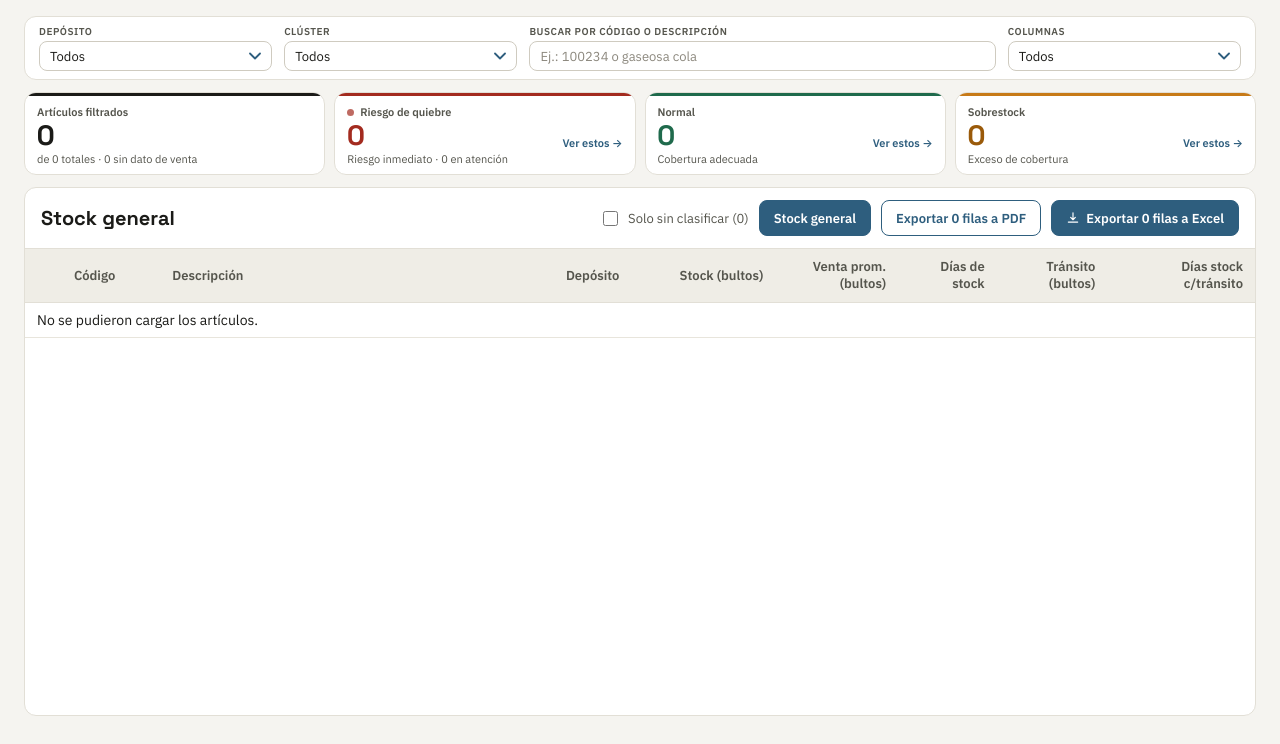
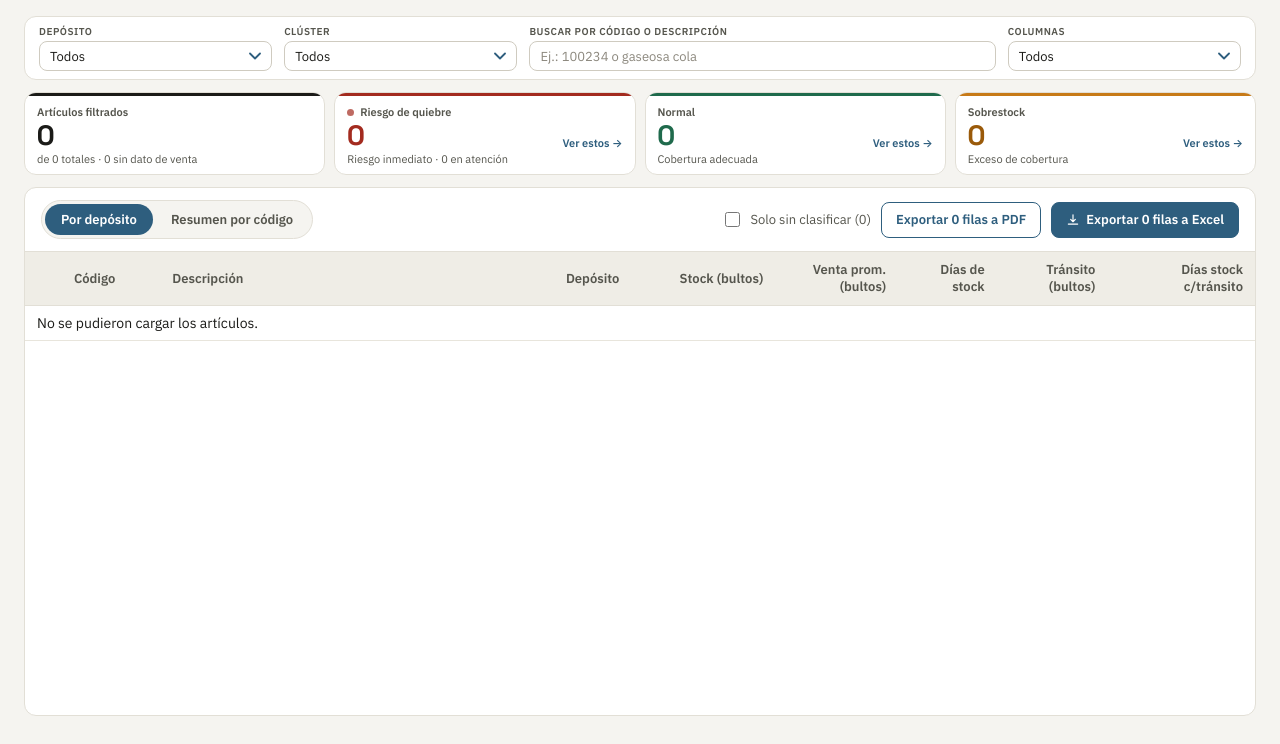
Before and after one commit to n-miranda/proyecto-bebidas, a Flask app: page / in a window 1280 px wide. Shown: the part 56-800 px from the top of the page. Run offline with Flask 3, Linux system fonts and the light colour scheme.

Commit message:
Incorporar Resumen por codigo a la ventana principal como una 2da vista (antes abria /stock-general en otra pestana)
- index.html: selector de vista (tabs) reemplaza al boton Stock general;
  se agrega la tabla de resumen (thead dinamico) dentro de la misma tabla-card,
  oculta por defecto; se identifican los filtros que no aplican a esa vista
- app.js: agruparPorCodigo/renderResumen/exportarResumenExcel portados desde
  stock_general.js, reusando 'articulos' ya cargado (sin fetch aparte);
  cambiarVista() togglea tabla/acciones/filtros/KPIs y el titulo de la
  pestana para que siempre quede claro cual vista esta activa; los clicks
  de header-sort quedan escopeados a #tabla-stock para no chocar con el
  thead dinamico del resumen
- estilos.css: [hidden]{display:none!important} (ya que varios bloques que
  se ocultan definen su propio display), tabs de vista con estado activo

La pagina /stock-general standalone se deja intacta por compatibilidad,
pero ya no se linkea desde el dashboard.

Co-Authored-By: Claude Sonnet 5 <noreply@anthropic.com>

```diff
--- a/src/web/static/app.js
+++ b/src/web/static/app.js
@@ -38,7 +38,6 @@
   const btnExportarPdf = document.getElementById("btn-exportar-pdf");
   const btnExportarCantidadEl = document.getElementById("btn-exportar-cantidad");
   const btnExportarPdfCantidadEl = document.getElementById("btn-exportar-pdf-cantidad");
-  const btnStockGeneral = document.getElementById("btn-stock-general");
   const inputBuscador = document.getElementById("filtro-buscador");
   const checkSinClasificar = document.getElementById("filtro-sin-clasificar");
   const contadorSinClasificarEl = document.getElementById("contador-sin-clasificar");
@@ -62,6 +61,27 @@
   };
   const valorPrevioKpi = { total: 0, rojo: 0, verde: 0, sobrestock: 0 };
   const reducirMovimiento = window.matchMedia("(prefers-reduced-motion: reduce)");
+
+  // ---------- Vista "Resumen por codigo" (antes /stock-general en otra
+  // pestana) -- ver cambiarVista() mas abajo para como se togglea.
+  const vistaTabs = document.querySelectorAll(".vista-tab");
+  const scrollDeposito = document.getElementById("scroll-deposito");
+  const scrollResumen = document.getElementById("scroll-resumen");
+  const accionesDeposito = document.getElementById("acciones-deposito");
+  const accionesResumen = document.getElementById("acciones-resumen");
+  const filtroDepositoWrap = document.getElementById("filtro-deposito-wrap");
+  const filtroClusterWrap = document.getElementById("filtro-cluster-wrap");
+  const filtroColumnasWrap = document.getElementById("filtro-columnas-wrap");
+  const kpisEl = document.getElementById("kpis");
+  const encabezadoTablaResumen = document.getElementById("encabezado-tabla-resumen");
+  const cuerpoTablaResumen = document.getElementById("cuerpo-tabla-resumen");
+  const btnExportarResumen = document.getElementById("btn-exportar-resumen");
+
+  let vistaActual = "deposito"; // "deposito" | "resumen"
+  let filasResumen = [];
+  let depositosResumen = [];
+  let ordenCampoResumen = null;
+  let ordenAscendenteResumen = true;
 
   // Los KPI cuentan de 0 al valor solo en la carga inicial (o tras "Actualizar
   // datos"); al filtrar en vivo se muestra el valor directo, sin animar.
@@ -178,6 +198,231 @@
       .map((campo) => `[data-campo="${campo}"] { display: none; }`)
       .join("\n");
   }
+
+  // Un mismo codigo puede traer una fila por deposito (ver consolidador.py):
+  // se agrupa por codigo y el stock de cada deposito pasa a ser una columna
+  // propia, en vez de una fila aparte -- para que los depositos se vean uno
+  // al lado del otro. Reusa 'articulos', que ya esta cargado para la vista
+  // "Por deposito"; no hace falta un segundo fetch.
+  function agruparPorCodigo(lista) {
+    const porCodigo = new Map();
+    for (const art of lista) {
+      if (art.deposito === "SIN DEPOSITO") continue;
+      if (!porCodigo.has(art.codigo)) {
+        porCodigo.set(art.codigo, {
+          codigo: art.codigo, descripcion: art.descripcion, novedad: art.novedad || "",
+          transitoTotal: 0, stockPorDeposito: {}, riesgoPorDeposito: {}, transitoPorDeposito: {},
+        });
+      }
+      const fila = porCodigo.get(art.codigo);
+      fila.stockPorDeposito[art.deposito] = art.stock_bultos;
+      // Riesgo y transito propios de este deposito -- para pintar el stock
+      // actual con el mismo semaforo de la vista "Por deposito" y mostrar el
+      // transito de ese deposito puntual al apoyar el cursor (ver renderResumen()).
+      fila.riesgoPorDeposito[art.deposito] = art.clase_riesgo || "neutro";
+      fila.transitoPorDeposito[art.deposito] = art.transito_bultos || 0;
+      // Transito ya viene por (codigo, deposito) -- ver consolidador.py --
+      // aca se suma entre depositos porque esta vista es un resumen por
+      // codigo, no tiene una columna por deposito para el transito.
+      fila.transitoTotal += art.transito_bultos || 0;
+    }
+    return [...porCodigo.values()].sort((a, b) => Number(a.codigo) - Number(b.codigo));
+  }
+
+  function depositosPresentes(filas) {
+    const set = new Set();
+    for (const fila of filas) {
+      for (const deposito of Object.keys(fila.stockPorDeposito)) set.add(deposito);
+    }
+    return [...set].sort((a, b) => a.localeCompare(b, "es"));
+  }
+
+  // "dep:OB" = columna de stock del deposito OB; el resto usa el nombre del campo.
+  function columnasResumen() {
+    return [
+      { campo: "codigo", etiqueta: "Código" },
+      { campo: "descripcion", etiqueta: "Descripción", texto: true },
+      ...depositosResumen.map((d) => ({ campo: `dep:${d}`, etiqueta: `${d} (bultos)`, num: true })),
+      { campo: "transito", etiqueta: "Tránsito (bultos)", num: true },
+      { campo: "novedad", etiqueta: "Novedad", texto: true },
+    ];
+  }
+
+  function valorOrdenResumen(fila, campo) {
+    if (campo === "codigo") return Number(fila.codigo);
+    if (campo === "descripcion") return fila.descripcion.toLowerCase();
+    if (campo === "transito") return fila.transitoTotal;
+    if (campo === "novedad") return fila.novedad ? fila.novedad.toLowerCase() : null;
+    return fila.stockPorDeposito[campo.slice(4)] ?? 0;
+  }
+
+  function ordenarResumen(filas) {
+    if (!ordenCampoResumen) return [...filas];
+    return [...filas].sort((a, b) => {
+      const va = valorOrdenResumen(a, ordenCampoResumen);
+      const vb = valorOrdenResumen(b, ordenCampoResumen);
+      // Sin dato (ej. sin novedad) siempre al final, asc o desc.
+      if (va === null || vb === null) return va === vb ? 0 : (va === null ? 1 : -1);
+      if (va < vb) return ordenAscendenteResumen ? -1 : 1;
+      if (va > vb) return ordenAscendenteResumen ? 1 : -1;
+      return 0;
+    });
+  }
+
+  // Solo el buscador filtra esta vista -- deposito/cluster no aplican: cada
+  // deposito ya es su propia columna, filtrarlos por fila no tendria sentido.
+  function filasResumenFiltradas() {
+    const busqueda = inputBuscador.value.trim().toLowerCase();
+    const base = !busqueda
+      ? filasResumen
+      : filasResumen.filter((fila) =>
+        fila.codigo.toLowerCase().includes(busqueda) ||
+        fila.descripcion.toLowerCase().includes(busqueda)
+      );
+    return ordenarResumen(base);
+  }
+
+  function renderEncabezadoResumen() {
+    encabezadoTablaResumen.innerHTML = "<tr>" + columnasResumen().map((c) => {
+      const activa = c.campo === ordenCampoResumen;
+      const clases = [c.num ? "num" : "", activa ? "orden-activo" : "", activa && !ordenAscendenteResumen ? "orden-desc" : ""]
+        .filter(Boolean).join(" ");
+      const aria = !activa ? "none" : (ordenAscendenteResumen ? "ascending" : "descending");
+      const titulo = !activa
+        ? (c.texto ? "Ordenar de A a Z" : "Ordenar de menor a mayor")
+        : (ordenAscendenteResumen ? (c.texto ? "Ordenar de Z a A" : "Ordenar de mayor a menor") : "Quitar el orden");
+      return `<th data-campo="${escaparHtml(c.campo)}"${clases ? ` class="${clases}"` : ""} aria-sort="${aria}" title="${titulo}">${escaparHtml(c.etiqueta)}</th>`;
+    }).join("") + "</tr>";
+  }
+
+  encabezadoTablaResumen.addEventListener("click", (ev) => {
+    const th = ev.target.closest("th[data-campo]");
+    if (!th) return;
+    const campo = th.dataset.campo;
+    if (campo !== ordenCampoResumen) {
+      ordenCampoResumen = campo;
+      ordenAscendenteResumen = true;
+    } else if (ordenAscendenteResumen) {
+      ordenAscendenteResumen = false;
+    } else {
+      ordenCampoResumen = null;
+      ordenAscendenteResumen = true;
+    }
+    renderEncabezadoResumen();
+    renderResumen();
+  });
+
+  function renderResumen() {
+    const filas = filasResumenFiltradas();
+
+    if (filas.length === 0) {
+      cuerpoTablaResumen.innerHTML = `<tr><td colspan="${4 + depositosResumen.length}">No hay artículos que coincidan con la búsqueda.</td></tr>`;
+    } else {
+      // La columna que ordena queda resaltada de punta a punta, igual que
+      // en la vista "Por deposito".
+      const act = (campo, extra = "") => {
+        const clases = [extra, campo === ordenCampoResumen ? "orden-activo" : ""].filter(Boolean).join(" ");
+        return clases ? ` class="${clases}"` : "";
+      };
+      const celdaStock = (fila, d) => {
+        const activa = `dep:${d}` === ordenCampoResumen;
+        const clases = ["num", "stock-riesgo", `sg-${fila.riesgoPorDeposito[d] || "neutro"}`, activa ? "orden-activo" : ""]
+          .filter(Boolean).join(" ");
+        const transito = fila.transitoPorDeposito[d] || 0;
+        // Sin transito en ese deposito no se agrega title: el tooltip del
+        // navegador no aparece si el atributo no esta presente.
+        const titulo = transito > 0 ? ` title="Tránsito: ${fmtDosDecimales.format(transito)} bultos"` : "";
+        return `<td class="${clases}"${titulo}>${fmtEntero.format(fila.stockPorDeposito[d] ?? 0)}</td>`;
+      };
+      cuerpoTablaResumen.innerHTML = filas.map((fila) => `
+      <tr>
+        <td${act("codigo")}>${fila.codigo}</td>
+        <td${act("descripcion")} title="${escaparHtml(fila.descripcion)}">${fila.descripcion}</td>
+        ${depositosResumen.map((d) => celdaStock(fila, d)).join("")}
+        <td${act("transito", "num")}>${fmtDosDecimales.format(fila.transitoTotal)}</td>
+        <td${act("novedad", "novedad-celda")}>${escaparHtml(fila.novedad)}</td>
+      </tr>`).join("");
+    }
+
+    totalesEl.textContent = `${filas.length} de ${filasResumen.length} códigos`;
+  }
+
+  function csvEscaparResumen(texto) {
+    const t = String(texto);
+    return /[;"\n]/.test(t) ? '"' + t.replace(/"/g, '""') + '"' : t;
+  }
+
+  // "Exportar a Excel" de esta vista: mismo mecanismo que la vista "Por
+  // deposito" (CSV con punto y coma + BOM UTF-8), pero con la forma de esta
+  // tabla (una columna de stock por deposito) y respetando la busqueda.
+  function exportarResumenExcel() {
+    const filas = filasResumenFiltradas();
+    const encabezado = ["Código", "Descripción", ...depositosResumen.map((d) => `${d} (bultos)`), "Tránsito (bultos)", "Novedad"].join(";");
+    const lineas = filas.map((fila) => [
+      csvEscaparResumen(fila.codigo),
+      csvEscaparResumen(fila.descripcion),
+      ...depositosResumen.map((d) => fmtEntero.format(fila.stockPorDeposito[d] ?? 0)),
+      fmtDosDecimales.format(fila.transitoTotal),
+      csvEscaparResumen(fila.novedad),
+    ].join(";"));
+    const csv = "﻿" + [encabezado, ...lineas].join("\r\n");
+    const blob = new Blob([csv], { type: "text/csv;charset=utf-8;" });
+    const url = URL.createObjectURL(blob);
+    const a = document.createElement("a");
+    const fecha = new Date().toISOString().slice(0, 10);
+    a.href = url;
+    a.download = `stock_general_${fecha}.csv`;
+    document.body.appendChild(a);
+    a.click();
+    document.body.removeChild(a);
+    URL.revokeObjectURL(url);
+  }
+
+  btnExportarResumen.addEventListener("click", exportarResumenExcel);
+
+  // Dispara el render de lo que este visible en este momento (la busqueda es
+  // el unico filtro compartido entre las dos vistas).
+  function renderActual() {
+    if (vistaActual === "resumen") renderResumen();
+    else render();
+  }
+
+  // Cambia entre "Por deposito" y "Resumen por codigo" sin recargar: son la
+  // misma pagina, mismos datos ya en memoria -- antes "Resumen por codigo"
+  // era /stock-general en una pestana aparte (pedido del usuario,
+  // 2026-09-22, "no debe abrir en pestana aparte"). El titulo de la
+  // solapa y el tab resaltado son la senal de que vista esta activa.
+  function cambiarVista(nueva) {
+    if (nueva === vistaActual) return;
+    vistaActual = nueva;
+    const esResumen = nueva === "resumen";
+
+    vistaTabs.forEach((btn) => {
+      const activa = btn.dataset.vista === nueva;
+      btn.classList.toggle("vista-tab-activa", activa);
+      btn.setAttribute("aria-selected", String(activa));
+    });
+
+    scrollDeposito.hidden = esResumen;
+    scrollResumen.hidden = !esResumen;
+    accionesDeposito.hidden = esResumen;
+    accionesResumen.hidden = !esResumen;
+    filtroDepositoWrap.hidden = esResumen;
+    filtroClusterWrap.hidden = esResumen;
+    filtroColumnasWrap.hidden = esResumen;
+    kpisEl.hidden = esResumen;
+    filtrosActivosEl.hidden = esResumen;
+
+    document.title = esResumen
+      ? "Resumen por código — Unificador de Stock"
+      : "Unificador de Stock — Bebidas";
+
+    renderActual();
+  }
+
+  vistaTabs.forEach((btn) => {
+    btn.addEventListener("click", () => cambiarVista(btn.dataset.vista));
+  });
 
   function formatearDiasStock(valor, stockMasTransito) {
     if (valor === null || valor === undefined) {
@@ -297,7 +542,12 @@
 
   function aplicarFiltroEstado(estado) {
     filtroEstado = (filtroEstado === estado) ? null : estado;
-    render();
+    // El semaforo de riesgo es propio de la vista "Por deposito" -- si el
+    // click en un KPI llega estando en "Resumen por codigo", primero se
+    // vuelve a esa vista (cambiarVista ya dispara el render con el filtro
+    // recien asignado).
+    if (vistaActual !== "deposito") cambiarVista("deposito");
+    else render();
   }
 
   // Resumen de filtros activos como chips removibles (modelo UX provisto
@@ -512,7 +762,7 @@
   // Estado del orden en cada encabezado: clase para la flecha, aria-sort para
   // lectores de pantalla y un tooltip que dice que hace el proximo clic.
   function actualizarEncabezadosOrden() {
-    document.querySelectorAll("th[data-campo]").forEach((th) => {
+    document.querySelectorAll("#tabla-stock thead th[data-campo]").forEach((th) => {
       const activa = th.dataset.campo === ordenCampo;
       const texto = CAMPOS_TEXTO.has(th.dataset.campo);
       th.classList.toggle("orden-activo", activa);
@@ -526,7 +776,7 @@
     });
   }
 
-  document.querySelectorAll("th[data-campo]").forEach((th) => {
+  document.querySelectorAll("#tabla-stock thead th[data-campo]").forEach((th) => {
     th.addEventListener("click", () => {
       const campo = th.dataset.campo;
       if (campo !== ordenCampo) {
@@ -543,7 +793,7 @@
     });
   });
 
-  inputBuscador.addEventListener("input", render);
+  inputBuscador.addEventListener("input", renderActual);
 
   const ICONO_AVISO_SVG =
     '<svg class="aviso-icono" aria-hidden="true" viewBox="0 0 24 24" fill="none" stroke="currentColor" stroke-width="1.8" ' +
@@ -685,13 +935,6 @@
 
   btnExportar.addEventListener("click", exportarCSV);
   btnExportarPdf.addEventListener("click", exportarPDF);
-  // Vincula el dashboard principal con Stock general: la busqueda vigente
-  // (codigo o descripcion) viaja como parametro y esa vista la precarga.
-  btnStockGeneral.addEventListener("click", () => {
-    const busqueda = inputBuscador.value.trim();
-    const url = "/stock-general" + (busqueda ? `?q=${encodeURIComponent(busqueda)}` : "");
-    window.open(url, "_blank");
-  });
 
   async function cargarTodo() {
     const [respStock, respMeta] = await Promise.all([
@@ -710,7 +953,19 @@
     poblarFiltros();
     animarKpiEnEstaCarga = true;
     actualizarEncabezadosOrden();
-    render();
+
+    // Resumen por codigo: se agrupa aca (mismo 'articulos' recien cargado,
+    // sin fetch aparte) para que las dos vistas viajen siempre sincronizadas.
+    // El thead se reconstruye ahora porque los depositos presentes pueden
+    // cambiar de una carga a otra; el tbody recien se pinta si esa vista
+    // esta visible (renderActual, mas abajo).
+    filasResumen = agruparPorCodigo(articulos);
+    depositosResumen = depositosPresentes(filasResumen);
+    ordenCampoResumen = null;
+    ordenAscendenteResumen = true;
+    renderEncabezadoResumen();
+
+    renderActual();
   }
 
   btnActualizar.addEventListener("click", async () => {
--- a/src/web/static/estilos.css
+++ b/src/web/static/estilos.css
@@ -55,6 +55,13 @@
 }
 
 * { box-sizing: border-box; }
+
+/* Garantiza que el atributo [hidden] oculte el elemento aunque su propia
+   clase le fije un display (flex/grid): sin esto, un componente con
+   "display: flex" se seguiria viendo pese al hidden (el CSS del autor le
+   gana al del user-agent). Lo necesitan los bloques que se esconden al
+   cambiar de vista (ver .vista-tabs). */
+[hidden] { display: none !important; }
 
 /* La pagina ocupa exactamente la pantalla: barra + filtros + KPI arriba y la
    tabla se estira por el resto, con scroll propio (encabezado fijo). */
@@ -622,6 +629,42 @@ body {
 
 .check-toggle input { accent-color: var(--acento); width: 15px; height: 15px; }
 
+/* Selector de vista (antes "Stock general" abria /stock-general en otra
+   pestana; ahora esa tabla vive en esta misma ventana y se cambia con este
+   selector -- necesita ser bien visible, no un link mas, para que quede
+   claro en todo momento cual de las dos vistas esta activa). */
+.vista-tabs {
+  display: flex;
+  gap: 2px;
+  padding: 3px;
+  background: var(--plano-pagina);
+  border: 1px solid var(--gridline);
+  border-radius: 999px;
+  flex-shrink: 0;
+}
+
+.vista-tab {
+  padding: 7px 16px;
+  border: none;
+  border-radius: 999px;
+  background: none;
+  font-family: inherit;
+  font-size: 13px;
+  font-weight: 600;
+  color: var(--tinta-secundaria);
+  cursor: pointer;
+  transition: background var(--transicion), color var(--transicion);
+}
+
+.vista-tab:hover { color: var(--tinta-primaria); }
+
+.vista-tab.vista-tab-activa {
+  background: var(--acento);
+  color: #fff;
+}
+
+.vista-tab.vista-tab-activa:hover { color: #fff; }
+
 /* ---------- Tabla ---------- */
 
 .tabla-card {
--- a/src/web/templates/index.html
+++ b/src/web/templates/index.html
@@ -47,7 +47,7 @@
 
   <main class="contenedor">
     <div class="barra-filtros">
-      <div class="filtro">
+      <div class="filtro" id="filtro-deposito-wrap">
         <label>Depósito</label>
         <div class="multiselect" id="multiselect-deposito">
           <button type="button" class="multiselect-boton">Todos</button>
@@ -60,7 +60,7 @@
           </div>
         </div>
       </div>
-      <div class="filtro">
+      <div class="filtro" id="filtro-cluster-wrap">
         <label>Clúster</label>
         <div class="multiselect" id="multiselect-cluster">
           <button type="button" class="multiselect-boton">Todos</button>
@@ -77,7 +77,7 @@
         <label for="filtro-buscador">Buscar por código o descripción</label>
         <input id="filtro-buscador" type="text" placeholder="Ej.: 100234 o gaseosa cola">
       </div>
-      <div class="filtro">
+      <div class="filtro" id="filtro-columnas-wrap">
         <label>Columnas</label>
         <div class="multiselect" id="multiselect-columnas">
           <button type="button" class="multiselect-boton">Todas</button>
@@ -119,15 +119,20 @@
 
     <div class="tabla-card">
       <div class="tabla-toolbar">
-        <div>
-          <h2 class="tabla-toolbar-titulo">Stock general</h2>
+        <!-- Antes "Stock general" era un boton que abria /stock-general en
+             una pestana nueva. Ahora es una 2da vista de esta misma tabla,
+             elegida con este selector -- asi el usuario nunca pierde de
+             vista los filtros/KPIs, y el tab resaltado deja bien claro cual
+             de las dos esta mirando (ver app.js::cambiarVista). -->
+        <div class="vista-tabs" role="tablist" aria-label="Vista de la tabla de stock">
+          <button type="button" class="vista-tab vista-tab-activa" data-vista="deposito" role="tab" aria-selected="true">Por depósito</button>
+          <button type="button" class="vista-tab" data-vista="resumen" role="tab" aria-selected="false" title="Una fila por código, una columna por depósito">Resumen por código</button>
         </div>
-        <div class="tabla-toolbar-acciones">
+        <div class="tabla-toolbar-acciones" id="acciones-deposito">
           <label class="check-toggle">
             <input id="filtro-sin-clasificar" type="checkbox">
             <span>Solo sin clasificar (<span id="contador-sin-clasificar">0</span>)</span>
           </label>
-          <button id="btn-stock-general" type="button" class="btn-primario" title="Una fila por código, una columna por depósito">Stock general</button>
           <button id="btn-exportar-pdf" type="button" class="btn-secundario">
             <span>Exportar <span id="btn-exportar-pdf-cantidad">0</span> filas a PDF</span>
           </button>
@@ -136,8 +141,14 @@
             <span>Exportar <span id="btn-exportar-cantidad">0</span> filas a Excel</span>
           </button>
         </div>
+        <div class="tabla-toolbar-acciones" id="acciones-resumen" hidden>
+          <button id="btn-exportar-resumen" type="button" class="btn-primario">
+            <svg width="14" height="14" viewBox="0 0 24 24" fill="none" stroke="currentColor" stroke-width="2" stroke-linecap="round" aria-hidden="true"><path d="M12 3v12m0 0 4-4m-4 4-4-4M4 19h16"/></svg>
+            Exportar a Excel
+          </button>
+        </div>
       </div>
-      <div class="tabla-scroll">
+      <div class="tabla-scroll" id="scroll-deposito">
         <table id="tabla-stock">
           <colgroup>
             <col style="width: 3%">
@@ -168,6 +179,18 @@
           </tbody>
         </table>
       </div>
+      <!-- Resumen por codigo: una fila por codigo, una columna de stock por
+           deposito (en vez de una fila por deposito). Las columnas dependen
+           de que depositos traiga la carga (ver app.js::renderEncabezadoResumen),
+           por eso el thead se arma en JS y no queda fijo aca. -->
+      <div class="tabla-scroll" id="scroll-resumen" hidden>
+        <table id="tabla-stock-general">
+          <thead id="encabezado-tabla-resumen"></thead>
+          <tbody id="cuerpo-tabla-resumen">
+            <tr><td>Cargando artículos...</td></tr>
+          </tbody>
+        </table>
+      </div>
     </div>
 
     <footer id="totales" class="totales"></footer>
```
